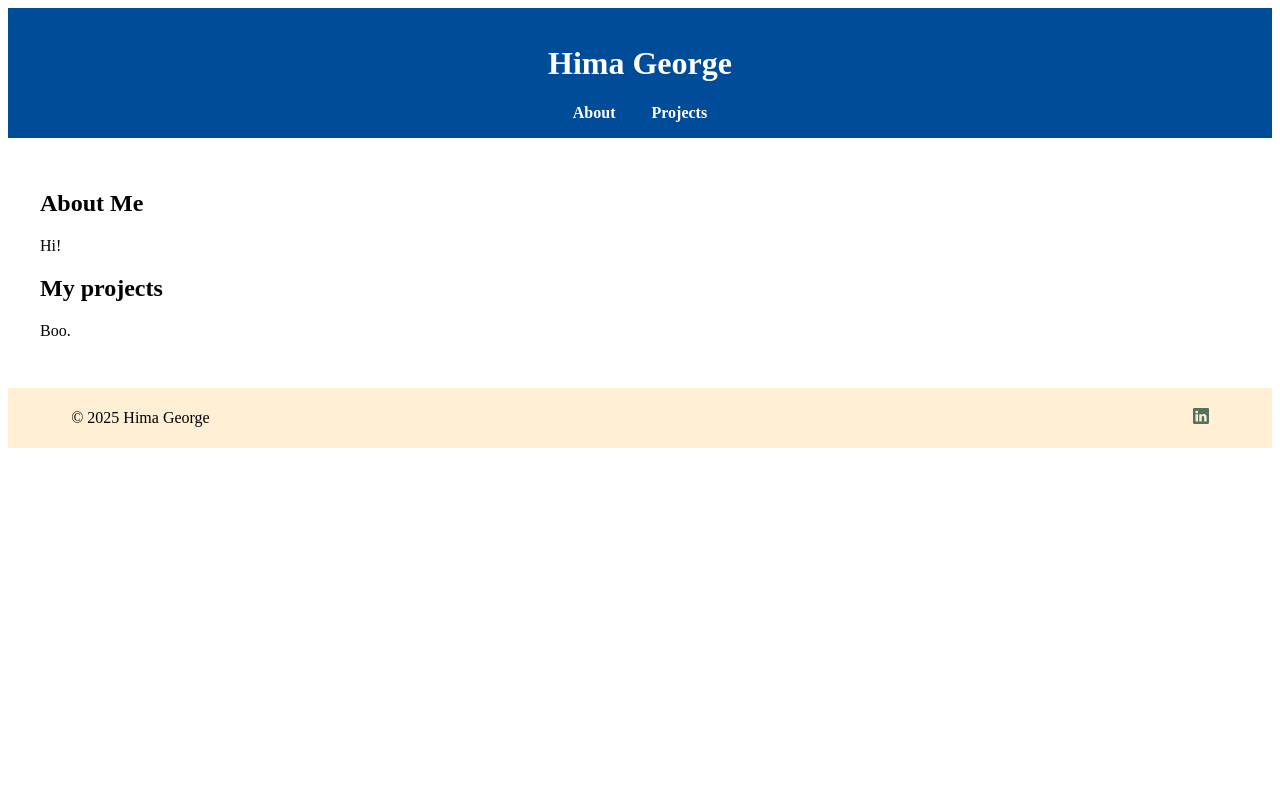
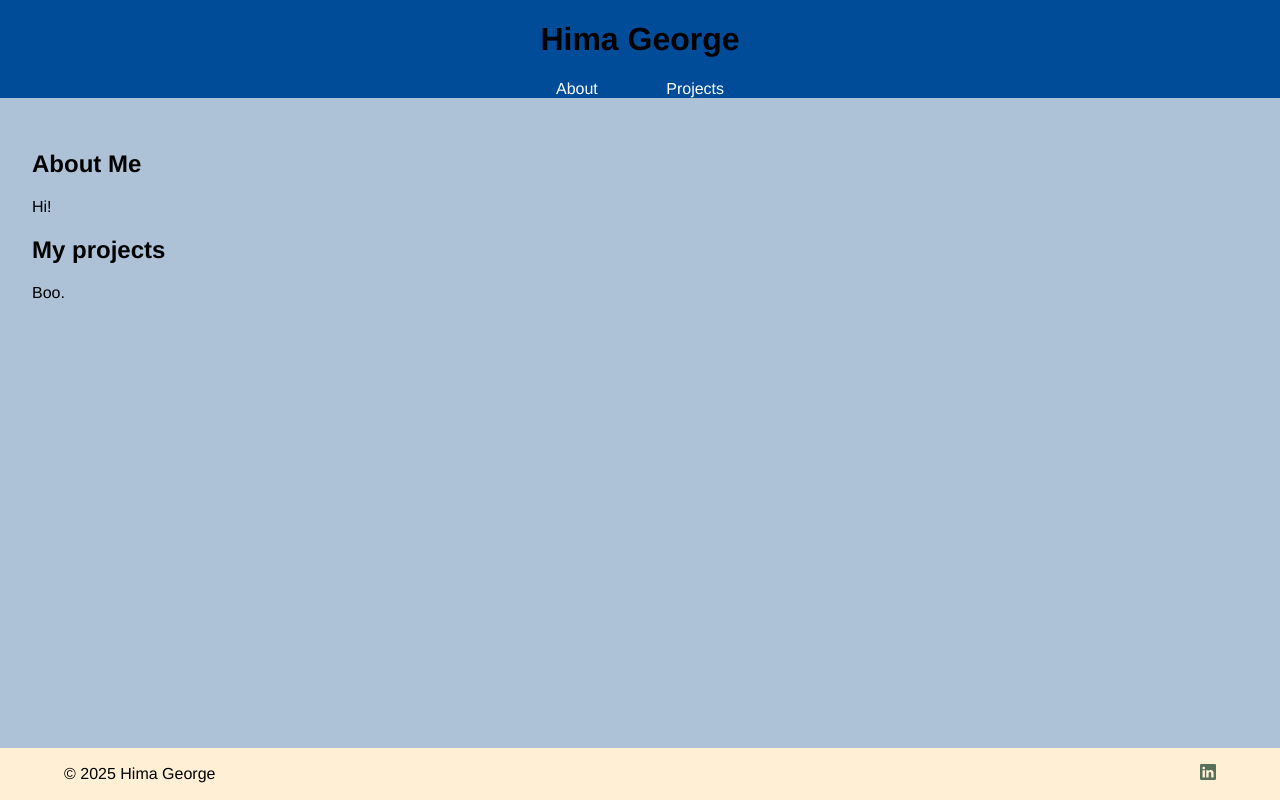
Before and after one commit to himageorge/himageorge.github.io, a plain HTML site: page index.html in a window 1280 px wide. Drawn offline with Linux system fonts and the light colour scheme.

Commit message:
Files v2

```diff
--- a/style.css
+++ b/style.css
@@ -1,29 +1,40 @@
-header {
+body {
     background-color: #004c99;
-    color: white;
+    font-family: 'Poppins', Helvetica, sans-serif;
+    margin: 0;
     text-align: center;
-    padding: 1rem;
+    height: 100%;
   }
 
+  .page-container {
+    display: flex;
+    flex-direction: column;
+    min-height: 100vh;
+  }
 
   nav a {
+    font-family: 'Poppins', Helvetica, sans-serif;
     margin: 1rem;
+    padding: 1rem;
     color: white;
     text-decoration: none;
-    font-weight: bold;
   }
 
 
   main {
+    margin: 0;
+    color: #000;
+    background-color: #adc2d7;
+    flex:1;
+    text-align: left;
     padding: 2rem;
 
   }
 
 
-
 /* Footer styles */
 footer {
-    min-height: 60px;
+    min-height: 50px;
     background: PapayaWhip;
     display: flex;
     align-items: center;
@@ -32,17 +43,18 @@ footer {
   /* Container that holds text + icons */
   .footer-container {
     width: 100%;
+    margin-left: 5%;
+    margin-right: 5%;
     display: flex;
     justify-content: space-between;
     align-items: center;
-    margin-left: 5%;
-    margin-right: 5%;
+
   }
 
   /* Icon list */
   .footer-icons {
+    display: flex;
     list-style: none;
-    display: flex;
     gap: 1rem;
   }
 
```
Also changed, not shown: index.html (+3 -3 lines).
